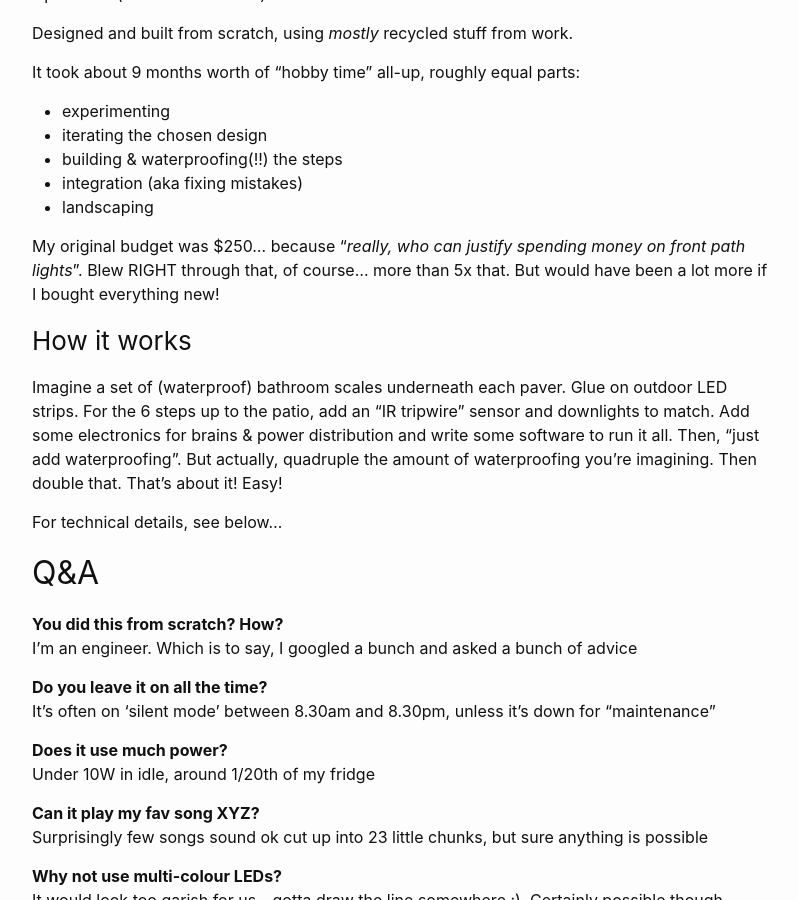
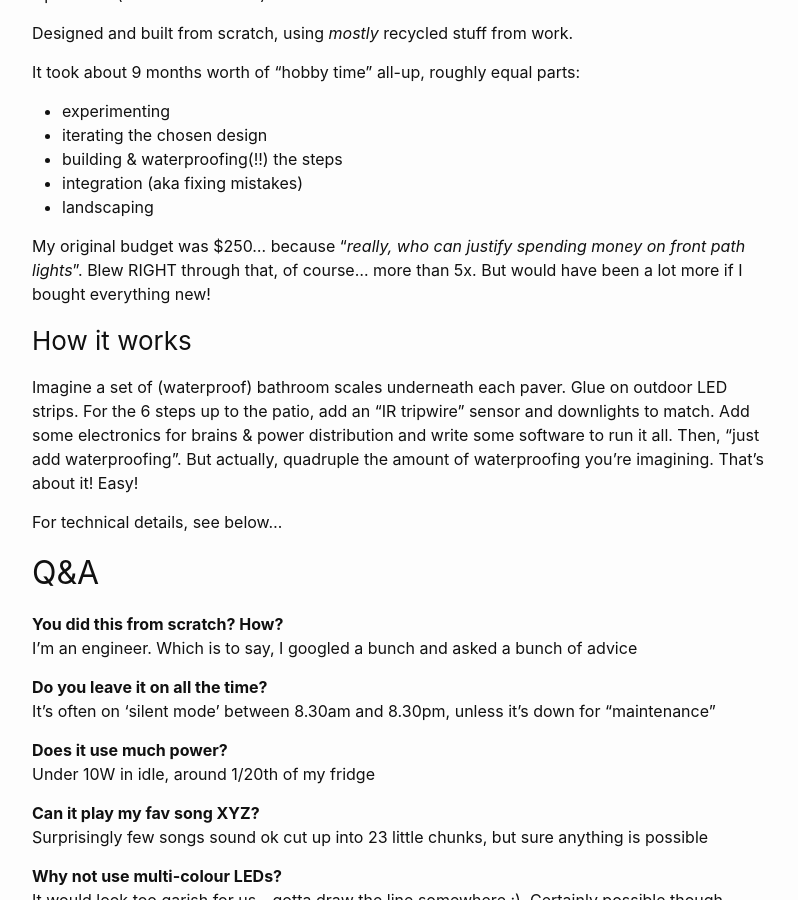
Before and after one commit to mattyyeung/mattyyeung.github.io, a Jekyll site: the page built from piano-path.md, in a window 1280 px wide and 900 px high, scrolled down 374 px. Shown: the whole window, without its empty margins (238-1036 px from the left). Built offline with Jekyll 4.4.1, drawn with Linux system fonts in a browser that asks for light colours; some of the changed text lies outside the part shown.

Commit message:
piano-path

```diff
--- a/piano-path.md
+++ b/piano-path.md
@@ -41,7 +41,7 @@ It took about 9 months worth of "hobby time" all-up, roughly equal parts:
 - integration (aka fixing mistakes)
 - landscaping
 
-My original budget was $250... because "*really, who can justify spending money on front path lights*". Blew RIGHT through that, of course... more than 5x that. But would have been a lot more if I bought everything new!
+My original budget was $250... because "*really, who can justify spending money on front path lights*". Blew RIGHT through that, of course... more than 5x. But would have been a lot more if I bought everything new!
 
 <!--
 
@@ -54,7 +54,7 @@ The idea came from an earlier project with an XBox kinect that eventually result
 
 ### How it works
 
-Imagine a set of (waterproof) bathroom scales underneath each paver. Glue on outdoor LED strips. For the 6 steps up to the patio, add an "IR tripwire" sensor and downlights to match. Add some electronics for brains & power distribution and write some software to run it all. Then, "just add waterproofing". But actually, quadruple the amount of waterproofing you're imagining. Then double that. That's about it! Easy!
+Imagine a set of (waterproof) bathroom scales underneath each paver. Glue on outdoor LED strips. For the 6 steps up to the patio, add an "IR tripwire" sensor and downlights to match. Add some electronics for brains & power distribution and write some software to run it all. Then, "just add waterproofing". But actually, quadruple the amount of waterproofing you're imagining. That's about it! Easy!
 
 For technical details, see below...
 
@@ -108,7 +108,7 @@ Hell yeah! All the design files are on [github](TODO)<!--TODO-->, CC-NC-BY licen
 ### Design Goals:
 1. Steps that light up!
     - 17x pavers + 6x steps up to the front door  <span class="green-text">✓</span>
-    - Young kids and adults detectable. Stretch goal: 4kg cat  <span class="green-text">✓</span>
+    - Young kids and adults detectable. <span class="green-text">✓</span> Stretch goal: 4kg cat  <span class="green-text">(✓)</span>
     - Lights visible during day (direct sun) and night  <span class="green-text">✓</span>
     - Can turn all lights on - to allow people to see at night  <span class="green-text">✓</span>
 1. Sounds
@@ -121,10 +121,9 @@ Hell yeah! All the design files are on [github](TODO)<!--TODO-->, CC-NC-BY licen
 1. The "before" and "after" photo look the same   <span class="green-text">✓</span>
     - no big boxes or lights bulging  <span class="green-text">(✓)</span>
     - Keep original pavers  <span class="green-text">✓</span>
-1. Warm-white lights only - colour would be fun but too garish  <span class="green-text">✓</span>
 1. Stretch goal: responsive enough to play a key twice in quick succession (eg mario has quavers at 180bpm ~= 150ms)  <span class="green-text">✓</span>
 1. Recycled components (from the bin at work) as much as possible  <span class="green-text">✓</span>
-1. Cheap: <s>$200-300</s> <span class="red-text">✗</span>  <s>$500</s> <span class="red-text">✗</span>  <s>$700</s> <span class="red-text">✗</span>  $1000 <span class="green-text">✓</span>
+1. Cheap: <s>$200-300</s> <span class="red-text">✗</span>  <s>$500</s> <span class="red-text">✗</span>  <s>$700</s> <span class="red-text">✗</span>  $1000 <span class="red-text">✗</span>
 1. Done in <s>a couple of weeks.</s><span class="red-text">✗</span>  <s>3 months.</s><span class="red-text">✗</span>  <s>Before August.</s><span class="red-text">✗</span>  <s>Before Christmas.</s><span class="red-text">✗</span> Real soon now<span class="green-text">✓</span>
 1. Stretch goal: 5 year design life
 
```
Also changed, not shown: other parts of piano-path.md (+5 -2 lines), _posts/2024-04-21-deterministic-quoting.md (+2 -1 lines), index.md (+1 -1 lines).
